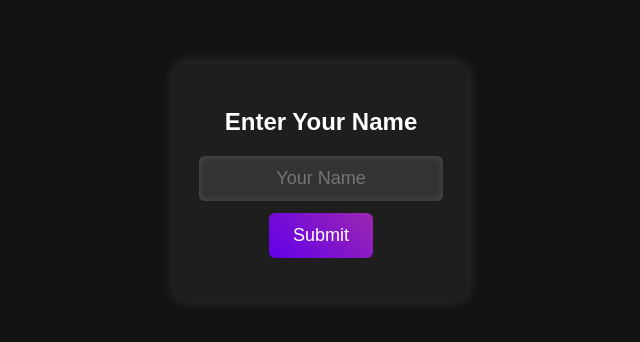
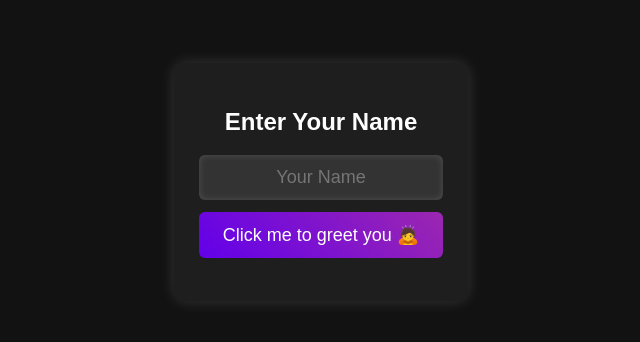
Before and after one commit to AvantikaSharma2307/Younglabs, a plain HTML site: page index.html in a window 1280 px wide. Shown: the part 218-560 px from the top of the page, without its empty margins (319-959 px from the left). Drawn offline with Linux system fonts and the light colour scheme.

Commit message:
style:icon added

```diff
--- a/index.html
+++ b/index.html
@@ -11,7 +11,7 @@
         <h2>Enter Your Name</h2>
         <input type="text" id="nameInput" placeholder="Your Name">
         <br>
-        <button onclick="submitName()">Submit</button>
+        <button onclick="submitName()">Click me to greet you 🙇</button>
         <p id="responseMessage"></p>
     </div>
 
```
